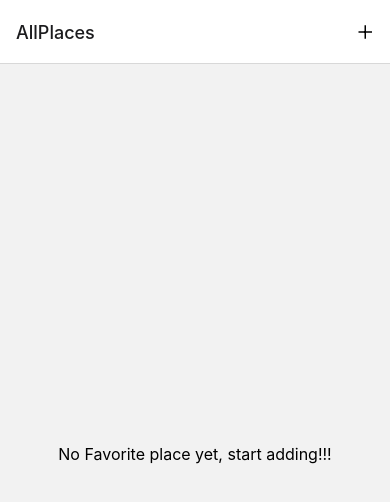
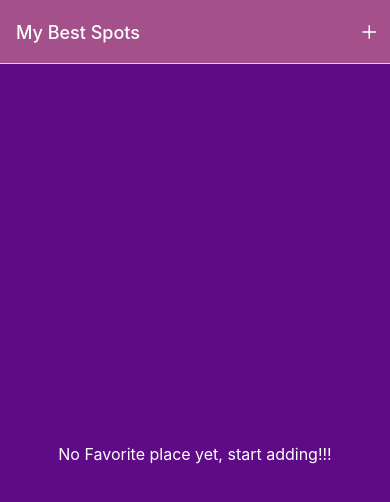
Before and after one commit to Edswel/favoritespots, a React Native app: screen /AllPlaces in a window 390 px wide. Shown: the top 502 px of the page. Built offline with nearby package versions, Linux system fonts and the light colour scheme.

Commit message:
Add global colors and some styles

```diff
--- a/App.js
+++ b/App.js
@@ -4,6 +4,7 @@ import { createNativeStackNavigator } from '@react-navigation/native-stack';
 import AllPlaces from './screens/AllPlaces';
 import AddPlace from './screens/AddPlace';
 import IconButton from './components/UI/IconButton';
+import { Colors } from './constants/colors';
 
 const Stack = createNativeStackNavigator();
 
@@ -12,12 +13,33 @@ export default function App() {
     <>
       <StatusBar style='dark' />
       <NavigationContainer>
-        <Stack.Navigator>
-          <Stack.Screen name='AllPlaces' component={AllPlaces} options={({ navigation }) => ({
-            headerRight: ({ tintColor }) => <IconButton icon='add' size={24} color={tintColor}
-              onPress={() => navigation.navigate('AddPlace')} />
-          })} />
-          <Stack.Screen name='AddPlace' component={AddPlace} />
+        <Stack.Navigator screenOptions={{
+          headerStyle: { backgroundColor: Colors.backgroundColor },
+          headerTintColor: 'white',
+          contentStyle: { backgroundColor: '#5f0a87' }
+        }}>
+          <Stack.Screen
+            name='AllPlaces'
+            component={AllPlaces}
+            options={({ navigation }) => ({
+              title: 'My Best Spots',
+              headerRight: ({ tintColor }) => (
+                <IconButton
+                  icon='add'
+                  size={24}
+                  color={tintColor}
+                  onPress={() => navigation.navigate('AddPlace')}
+                />
+              )
+            })}
+          />
+          <Stack.Screen
+            name='AddPlace'
+            component={AddPlace}
+            options={{
+              title: 'Add a New Place'
+            }}
+          />
         </Stack.Navigator>
       </NavigationContainer>
     </>
--- a/components/Places/PlacesList.js
+++ b/components/Places/PlacesList.js
@@ -28,6 +28,7 @@ const styles = StyleSheet.create({
         alignItems: 'center'
     },
     fallbackText: {
-        fontSize: 16
+        fontSize: 16,
+        color: 'white'
     }
 });
--- a/components/UI/IconButton.js
+++ b/components/UI/IconButton.js
@@ -14,7 +14,6 @@ export default IconButton;
 const styles = StyleSheet.create({
     button: {
         padding: 8,
-        margin: 4,
         justifyContent: 'center',
         alignItems: 'center'
     },
--- /dev/null
+++ b/constants/colors.js
@@ -0,0 +1,3 @@
+export const Colors = {
+    backgroundColor: '#a4508b'
+}
```
